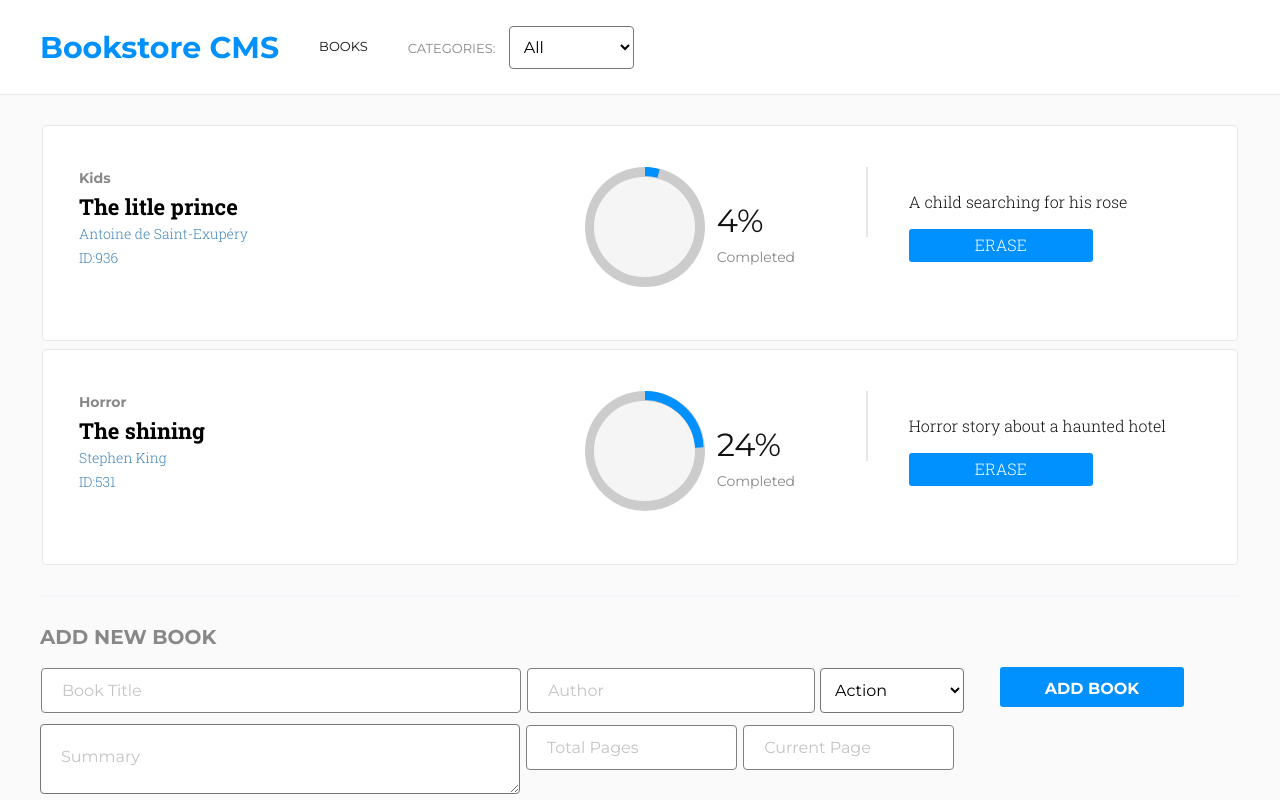
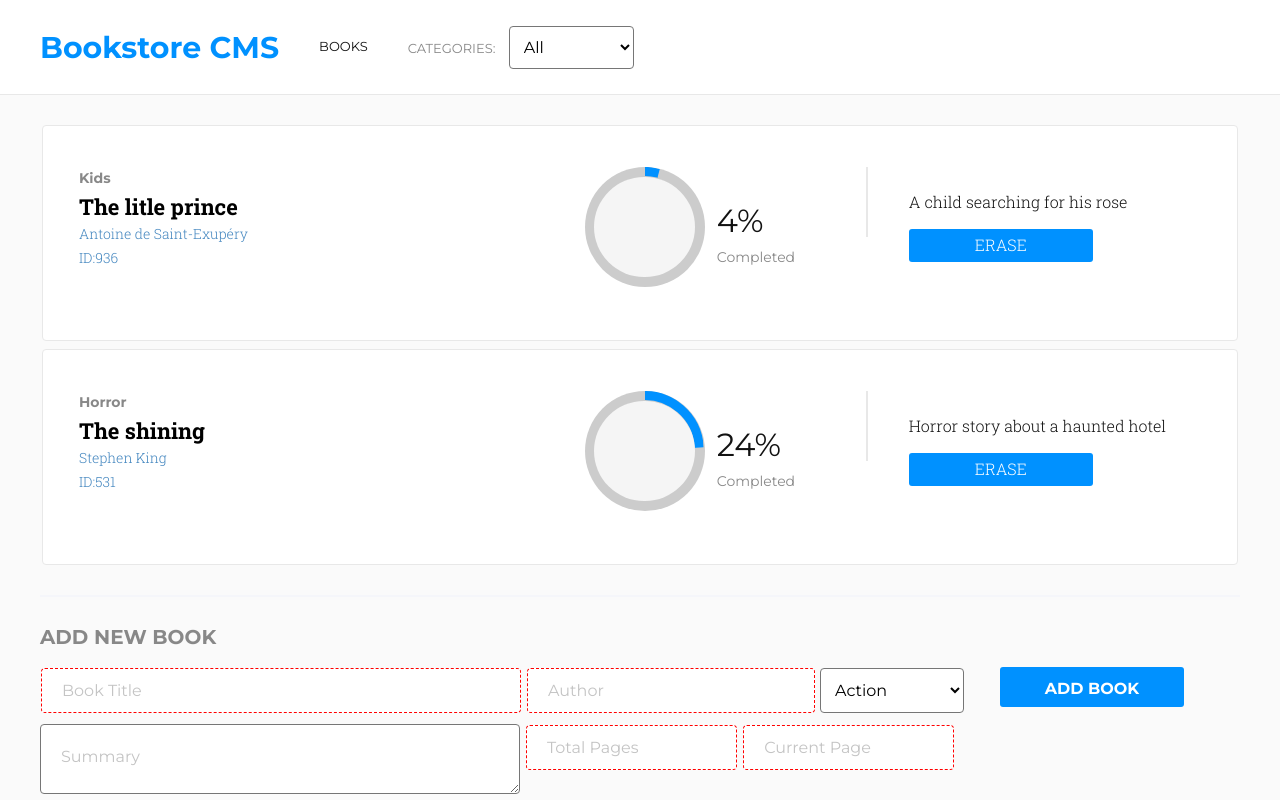
Before and after one commit to mcastorena0316/Bookstore_CMS, a React (Create React App) app: page / in a window 1280 px wide. Built offline with nearby package versions, Linux system fonts and the light colour scheme.

Commit message:
feat(STYLE): validation and error  En la rama milestone5 	modificado:     src/components/AddBook.css

```diff
--- a/src/components/AddBook.css
+++ b/src/components/AddBook.css
@@ -21,6 +21,10 @@ form input {
     border-radius: 4px;
     padding: 10px;
     background-color: white;
+}
+
+form input:invalid {
+    border: dashed 1px red;
 }
 
 form input::placeholder, textarea::placeholder {
@@ -82,6 +86,11 @@ form .input {
     margin-right: 5px;
 }
 
+.bookform-section>p {
+    color: red;
+    font-weight: bold;
+}
+
 @media only screen and (min-width: 1200px) {
     .bookform-section {
         width: 1200px;
```
